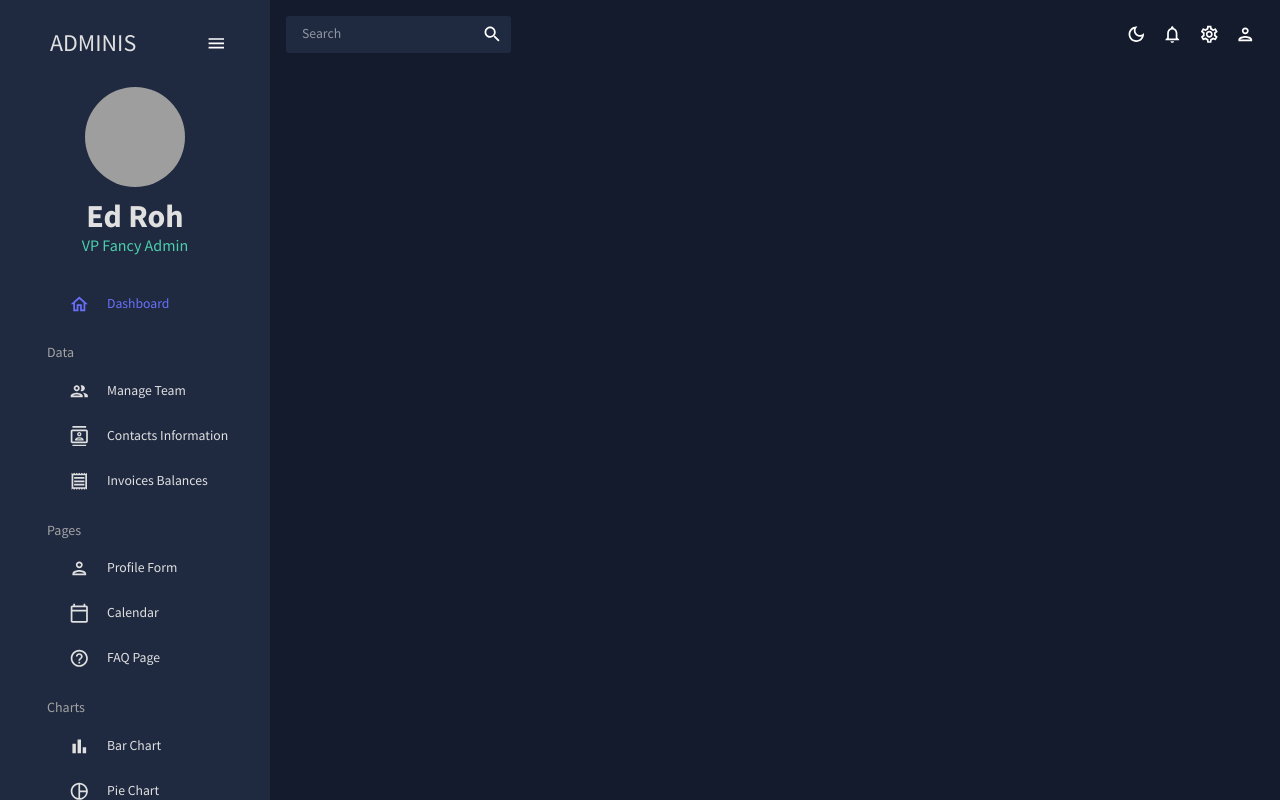
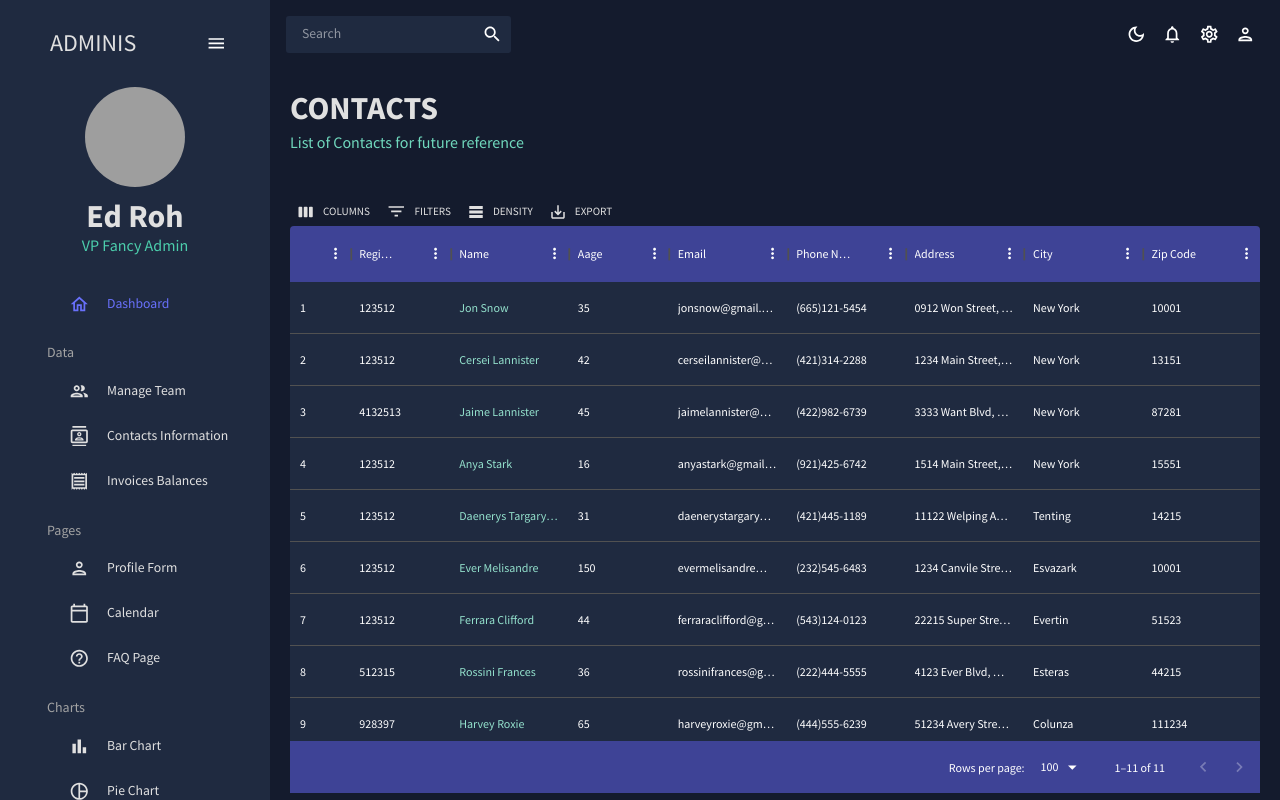
Before and after one commit to alecmccue/react-admin-dashboard, a React (Create React App) app: page /contacts in a window 1280 px wide. Built offline with nearby package versions, Linux system fonts and the light colour scheme; grey boxes are pictures that could not be loaded.

Commit message:
contacts page

```diff
--- a/src/App.js
+++ b/src/App.js
@@ -5,8 +5,8 @@
 import Sidebar from "./scenes/global/Sidebar";
 import Dashboard from "./scenes/dashboard";
 import Team from "./scenes/team";
+import Contacts from "./scenes/contacts";
 // import Invoices from "./scenes/invoices";
-// import Contacts from "./scenes/contacts";
 // import Bar from "./scenes/bar";
 // import Form from "./scenes/form";
 // import Line from "./scenes/line";
@@ -29,7 +29,7 @@
             <Routes>
               <Route path="/" element={<Dashboard />} />
               <Route path="/team" element={<Team />} />
-              {/* <Route path="/contacts" element={<Contacts />} /> */}
+              <Route path="/contacts" element={<Contacts />} />
               {/* <Route path="/invoices" element={<Invoices />} /> */}
               {/* <Route path="/form" element={<Form />} /> */}
               {/* <Route path="/bar" element={<Bar />} /> */}
--- /dev/null
+++ b/src/scenes/contacts/index.jsx
@@ -0,0 +1,80 @@
+import { Box, Toolbar } from "@mui/material";
+import { DataGrid, GridToolbar } from "@mui/x-data-grid";
+import { tokens } from "../../theme";
+import { mockDataContacts } from "../../data/mockData";
+import Header from "../../components/Header";
+import { useTheme } from "@mui/material";
+
+const Contacts = () => {
+  const theme = useTheme();
+  const colors = tokens(theme.palette.mode);
+
+  const columns = [
+    { field: "id", headerName: "ID", flex: 0.5 },
+    { field: "registrarId", headerName: "Registrar ID" },
+    {
+      field: "name",
+      headerName: "Name",
+      flex: 1,
+      cellClassName: "name-column--cell",
+    },
+    {
+      field: "age",
+      headerName: "Aage",
+      type: "number",
+      headerAlign: "left",
+      align: "left",
+    },
+    { field: "email", headerName: "Email", flex: 1 },
+    { field: "phone", headerName: "Phone Number", flex: 1 },
+    { field: "address", headerName: "Address", flex: 1 },
+    { field: "city", headerName: "City", flex: 1 },
+    { field: "zipCode", headerName: "Zip Code", flex: 1 },
+  ];
+
+  return (
+    <Box m="20px">
+      <Header
+        title="CONTACTS"
+        subtitle="List of Contacts for future reference"
+      />
+      <Box
+        m="40px 0 0 0"
+        height="75vh"
+        sx={{
+          "& .MuiDataGrid-root": {
+            border: "none",
+          },
+          "& .MuiDataGrid-cell": {
+            borderBottom: "none",
+          },
+          "& .name-column--cell": {
+            color: colors.greenAccent[300],
+          },
+          "& .MuiDataGrid-columnHeaders": {
+            backgroundColor: colors.blueAccent[700],
+            borderBottom: "none",
+          },
+          "& .MuiDataGrid-virtualScroller": {
+            backgroundColor: colors.primary[400],
+          },
+          "& .MuiDataGrid-footerContainer": {
+            borderTop: "none",
+            backgroundColor: colors.blueAccent[700],
+          },
+          "& .MuiDataGrid-toolbarContainer .MuiButton-text": {
+            color: `${colors.grey[100]} !important`,
+          },
+        }}
+      >
+        <DataGrid
+          rows={mockDataContacts}
+          columns={columns}
+          components={{ Toolbar: GridToolbar }}
+        />
+      </Box>
+    </Box>
+  );
+};
+
+export default Contacts;
```
Also changed, not shown: src/scenes/invoices/index.jsx (added, +80 -0 lines).
